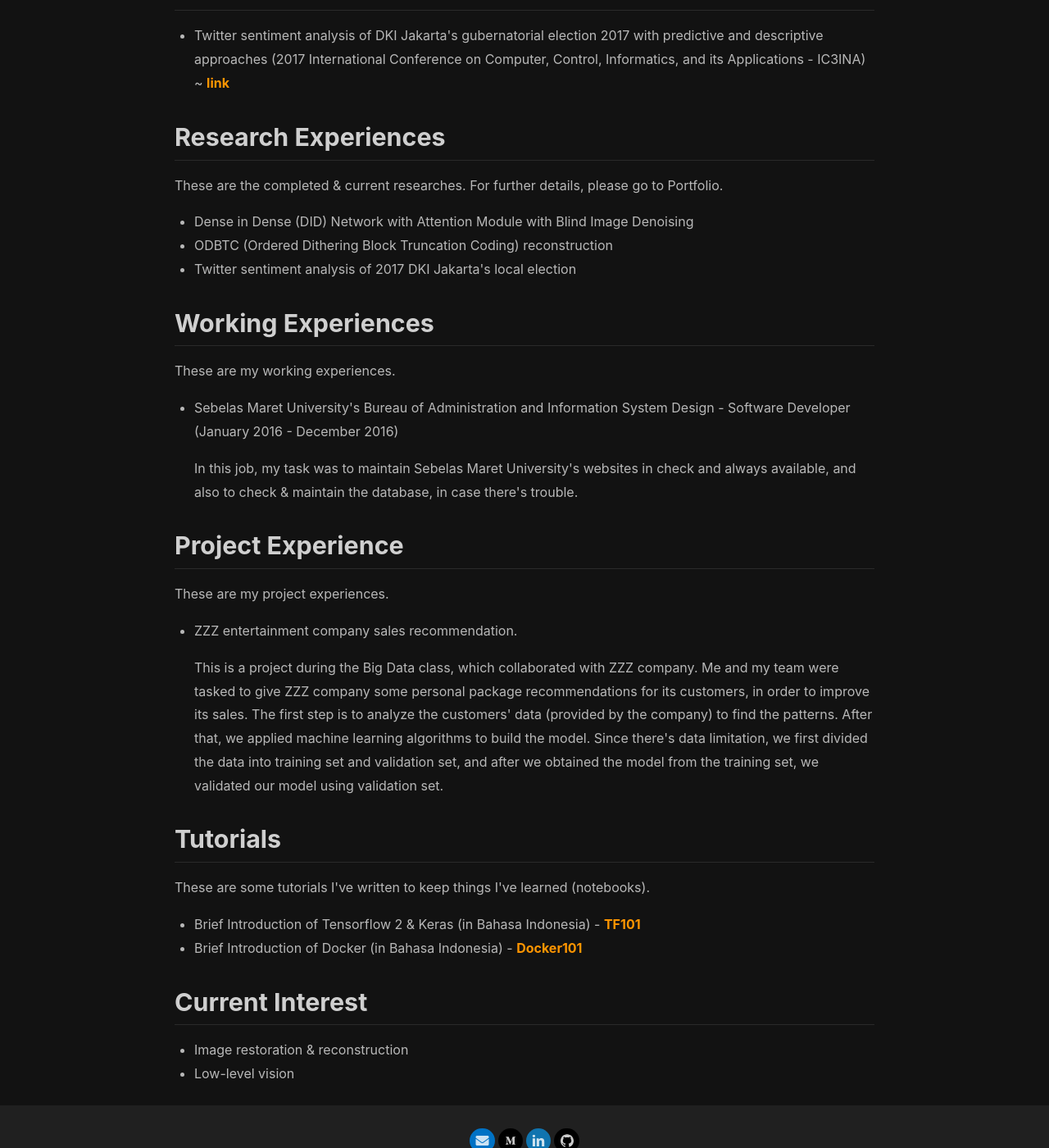
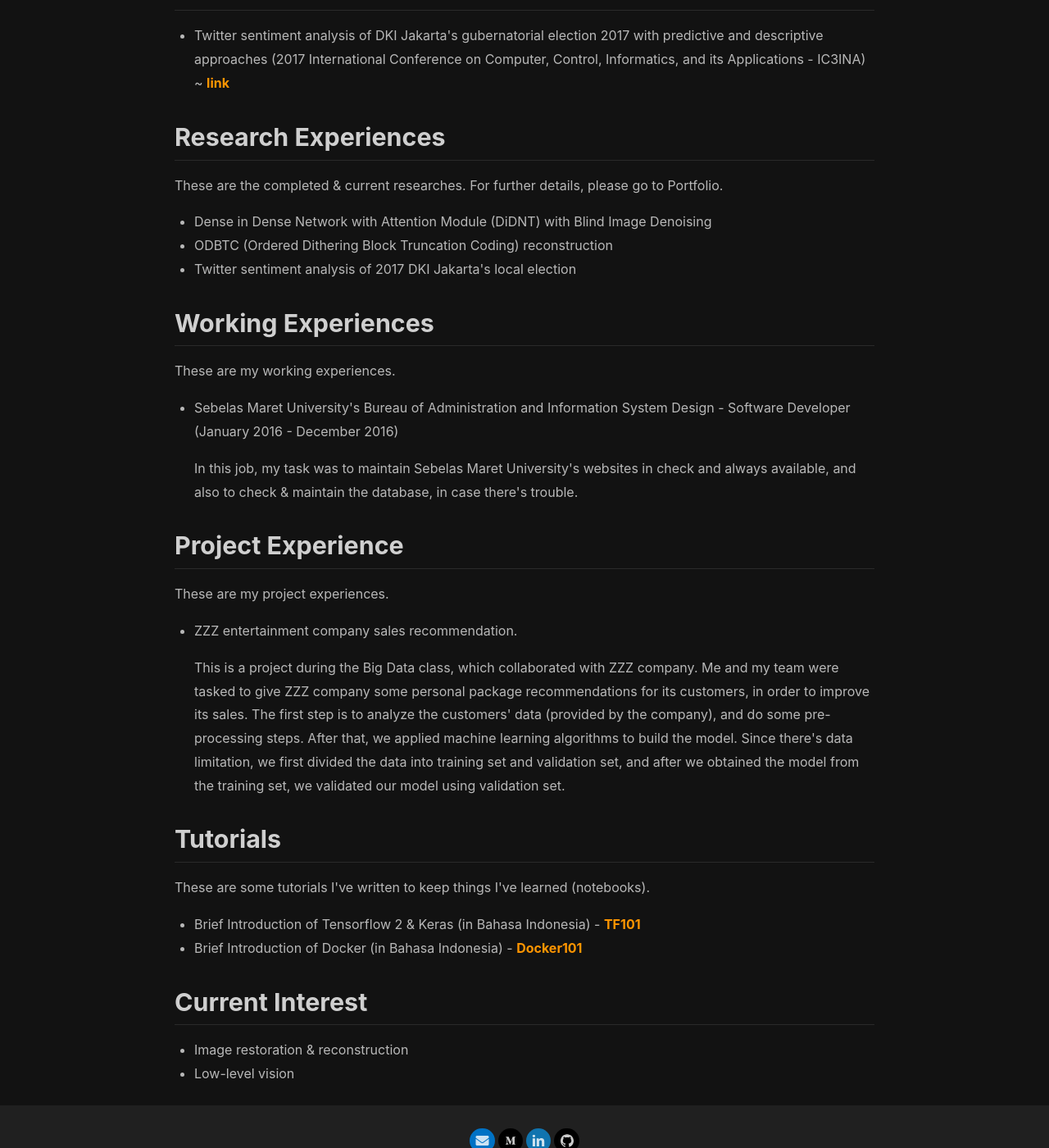
Before and after one commit to kuroipearls/kuroipearls.github.io, a Jekyll site: the page built from index.html, in a window 1280 px wide and 1400 px high, scrolled down 2016 px. Shown: the whole window at 82% size. Built offline with Jekyll 4.4.1, drawn with Linux system fonts in a browser that asks for light colours; nearby versions of some CDN libraries; the list of posts is cut into pages by our own code.

Commit message:
Edit project

```diff
--- a/index.html
+++ b/index.html
@@ -92,7 +92,7 @@
 <h2>Research Experiences</h2>
 <p>These are the completed & current researches. For further details, please go to Portfolio.</p>
 <ul>
-	<li>Dense in Dense (DID) Network with Attention Module with Blind Image Denoising</li>
+	<li>Dense in Dense Network with Attention Module (DiDNT) with Blind Image Denoising</li>
 	<li>ODBTC (Ordered Dithering Block Truncation Coding) reconstruction</li>
 	<li>Twitter sentiment analysis of 2017 DKI Jakarta's local election</li>
 </ul>
@@ -109,7 +109,7 @@
 <p>These are my project experiences.</p>
 <ul>
 	<li>ZZZ entertainment company sales recommendation.</li>
-	<p>This is a project during the Big Data class, which collaborated with ZZZ company. Me and my team were tasked to give ZZZ company some personal package recommendations for its customers, in order to improve its sales. The first step is to analyze the customers' data (provided by the company) to find the patterns. After that, we applied machine learning algorithms to build the model. Since there's data limitation, we first divided the data into training set and validation set, and after we obtained the model from the training set, we validated our model using validation set.</p>
+	<p>This is a project during the Big Data class, which collaborated with ZZZ company. Me and my team were tasked to give ZZZ company some personal package recommendations for its customers, in order to improve its sales. The first step is to analyze the customers' data (provided by the company), and do some pre-processing steps. After that, we applied machine learning algorithms to build the model. Since there's data limitation, we first divided the data into training set and validation set, and after we obtained the model from the training set, we validated our model using validation set.</p>
 </ul>
 
 <h2>Tutorials</h2>
```
